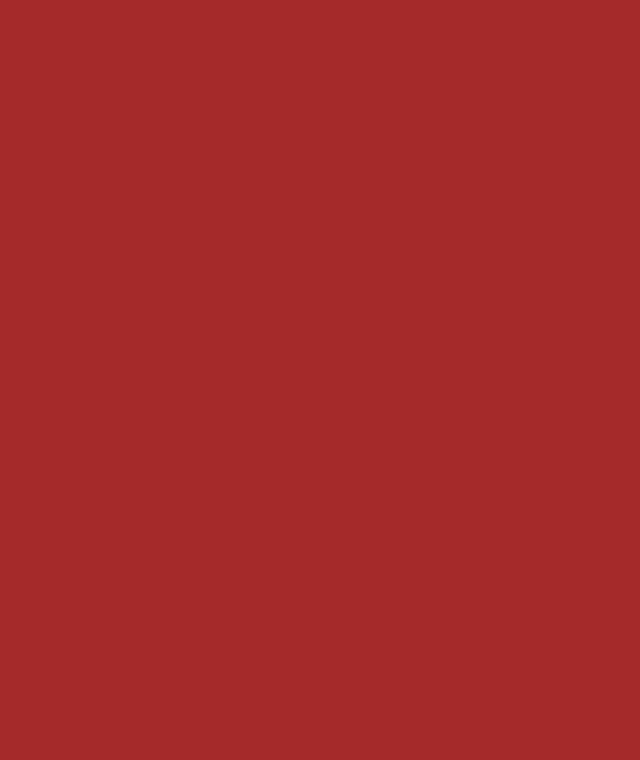
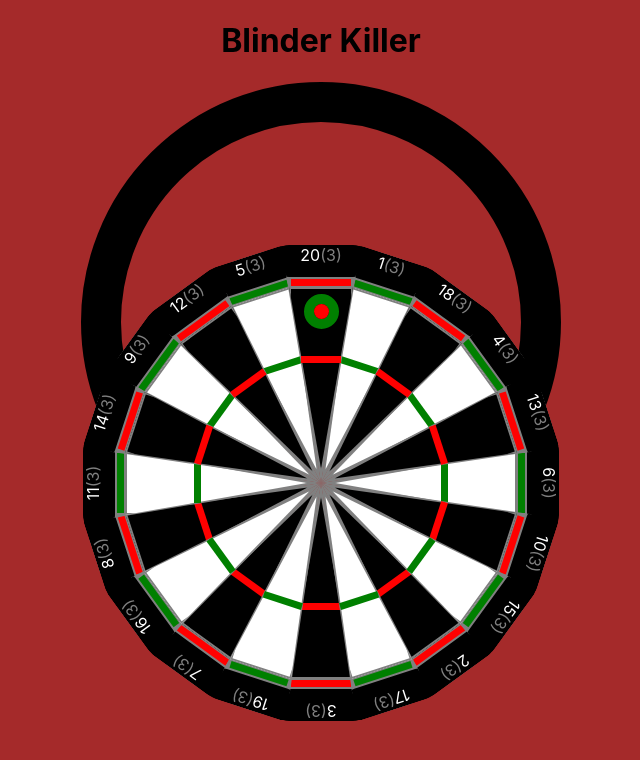
Before and after one commit to LasseWinkel/darts, a React (Create React App) app: page /blindkiller in a window 1280 px wide. Before the commit this address had no page. Shown: the top 760 px of the page, without its empty margins (319-959 px from the left). Built offline with nearby package versions, Linux system fonts and the light colour scheme.

Commit message:
Add players and lives count

```diff
--- a/src/components/App.tsx
+++ b/src/components/App.tsx
@@ -9,7 +9,17 @@ function App() {
       <div className="App">
         <Routes>
           <Route path="/" element={<Modi />} />
-          <Route path="/blinderkiller" element={<BlindKiller />} />
+          <Route
+            path="/blindkiller"
+            element={
+              <BlindKiller
+                players={[
+                  { name: "usr1", number: 3 },
+                  { name: "usr2", number: 4 },
+                ]}
+              />
+            }
+          />
         </Routes>
       </div>
     </BrowserRouter>
--- a/src/components/BlindKiller.tsx
+++ b/src/components/BlindKiller.tsx
@@ -1,13 +1,55 @@
 import "./BlindKiller.css";
 import Board from "./Board";
+import { useState } from "react";
 
-function BlindKiller() {
+type PlayerType = {
+  name: string;
+  number: number;
+};
+
+interface BlindKillerProps {
+  players: PlayerType[];
+}
+
+function BlindKiller(props: BlindKillerProps) {
+  const { players } = props;
+
+  const [lives, setLives] = useState<number[]>(Array(21).fill(3));
+  const [deadPlayers, setDeadPlayers] = useState<PlayerType[]>([]);
+
+  const hitNumber = (field: number, livesKilled: number) => {
+    const newLives = [...lives];
+
+    newLives[field - 1] = newLives[field - 1] - livesKilled;
+    if (newLives[field - 1] < 0) {
+      newLives[field - 1] = 0;
+    }
+
+    for (const player of players) {
+      if (player.number === field && newLives[field - 1] === 0) {
+        const playerIsAlreadyDead = deadPlayers.find(
+          (aPlayer) => aPlayer.name === player.name
+        );
+        if (!playerIsAlreadyDead) {
+          setDeadPlayers([...deadPlayers, player]);
+        }
+      }
+    }
+    setLives(newLives);
+  };
+
   return (
     <div className="blind-killer">
       <header className="blind-killer-header">
         <h1>Blinder Killer</h1>
       </header>
-      <Board />
+      <Board hitNumber={hitNumber} lives={lives} />
+      <div className="lives">
+        <span>{lives[20]}</span>
+      </div>
+      <div className="dead-players">
+        <span>{deadPlayers.map((aPlayer) => aPlayer.name)}</span>
+      </div>
     </div>
   );
 }
--- a/src/components/Board.tsx
+++ b/src/components/Board.tsx
@@ -2,30 +2,137 @@ import "./Board.css";
 import Segment from "./Segment";
 import Bull from "./Bull";
 
-function Board() {
+interface BoardProps {
+  lives: number[];
+  hitNumber: (field: number, livesKilled: number) => void;
+}
+
+function Board(props: BoardProps) {
+  const { lives, hitNumber } = props;
+
   return (
     <div className="board">
-      <Segment number={1} color="white" />
-      <Segment number={2} color="black" />
-      <Segment number={3} color="black" />
-      <Segment number={4} color="white" />
-      <Segment number={5} color="white" />
-      <Segment number={6} color="white" />
-      <Segment number={7} color="black" />
-      <Segment number={8} color="black" />
-      <Segment number={9} color="white" />
-      <Segment number={10} color="black" />
-      <Segment number={11} color="white" />
-      <Segment number={12} color="black" />
-      <Segment number={13} color="black" />
-      <Segment number={14} color="black" />
-      <Segment number={15} color="white" />
-      <Segment number={16} color="white" />
-      <Segment number={17} color="white" />
-      <Segment number={18} color="black" />
-      <Segment number={19} color="white " />
-      <Segment number={20} color="black" />
-      <Bull />
+      <Segment
+        number={1}
+        color="white"
+        hitNumber={hitNumber}
+        liveCount={lives[0]}
+      />
+      <Segment
+        number={2}
+        color="black"
+        hitNumber={hitNumber}
+        liveCount={lives[1]}
+      />
+      <Segment
+        number={3}
+        color="black"
+        hitNumber={hitNumber}
+        liveCount={lives[2]}
+      />
+      <Segment
+        number={4}
+        color="white"
+        hitNumber={hitNumber}
+        liveCount={lives[3]}
+      />
+      <Segment
+        number={5}
+        color="white"
+        hitNumber={hitNumber}
+        liveCount={lives[4]}
+      />
+      <Segment
+        number={6}
+        color="white"
+        hitNumber={hitNumber}
+        liveCount={lives[5]}
+      />
+      <Segment
+        number={7}
+        color="black"
+        hitNumber={hitNumber}
+        liveCount={lives[6]}
+      />
+      <Segment
+        number={8}
+        color="black"
+        hitNumber={hitNumber}
+        liveCount={lives[7]}
+      />
+      <Segment
+        number={9}
+        color="white"
+        hitNumber={hitNumber}
+        liveCount={lives[8]}
+      />
+      <Segment
+        number={10}
+        color="black"
+        hitNumber={hitNumber}
+        liveCount={lives[9]}
+      />
+      <Segment
+        number={11}
+        color="white"
+        hitNumber={hitNumber}
+        liveCount={lives[10]}
+      />
+      <Segment
+        number={12}
+        color="black"
+        hitNumber={hitNumber}
+        liveCount={lives[11]}
+      />
+      <Segment
+        number={13}
+        color="black"
+        hitNumber={hitNumber}
+        liveCount={lives[12]}
+      />
+      <Segment
+        number={14}
+        color="black"
+        hitNumber={hitNumber}
+        liveCount={lives[13]}
+      />
+      <Segment
+        number={15}
+        color="white"
+        hitNumber={hitNumber}
+        liveCount={lives[14]}
+      />
+      <Segment
+        number={16}
+        color="white"
+        hitNumber={hitNumber}
+        liveCount={lives[15]}
+      />
+      <Segment
+        number={17}
+        color="white"
+        hitNumber={hitNumber}
+        liveCount={lives[16]}
+      />
+      <Segment
+        number={18}
+        color="black"
+        hitNumber={hitNumber}
+        liveCount={lives[17]}
+      />
+      <Segment
+        number={19}
+        color="white "
+        hitNumber={hitNumber}
+        liveCount={lives[18]}
+      />
+      <Segment
+        number={20}
+        color="black"
+        hitNumber={hitNumber}
+        liveCount={lives[19]}
+      />
+      <Bull hitNumber={hitNumber} />
     </div>
   );
 }
--- a/src/components/Bull.css
+++ b/src/components/Bull.css
@@ -2,7 +2,7 @@
   display: flex;
   justify-content: center;
   align-items: center;
-  margin-top: 200px;
+  margin-top: 190px;
 }
 
 .single-bull {
--- a/src/components/Bull.tsx
+++ b/src/components/Bull.tsx
@@ -1,10 +1,16 @@
 import "./Bull.css";
 
-function Bull() {
+interface BullProps {
+  hitNumber: (field: number, livesKilled: number) => void;
+}
+
+function Bull(props: BullProps) {
+  const { hitNumber } = props;
+
   return (
     <div className="bull-wrapper">
-      <div className="single-bull"></div>
-      <div className="bulls-eye"></div>
+      <div className="single-bull" onClick={() => hitNumber(21, 1)}></div>
+      <div className="bulls-eye" onClick={() => hitNumber(21, 3)}></div>
     </div>
   );
 }
--- a/src/components/Modi.tsx
+++ b/src/components/Modi.tsx
@@ -10,7 +10,7 @@ function Modi() {
       <nav>
         <ul>
           <li>
-            <Link to="/blinderkiller">Blinder Killer</Link>
+            <Link to="/blindkiller">Blinder Killer</Link>
           </li>
         </ul>
       </nav>
--- a/src/components/Multiple.tsx
+++ b/src/components/Multiple.tsx
@@ -3,11 +3,19 @@ import "./Multiple.css";
 interface MultipleProps {
   styleName: string;
   color: string;
+  multiplier: number;
+  number: number;
+  hitNumber: (field: number, livesKilled: number) => void;
 }
 
 function Multiple(props: MultipleProps) {
-  const { styleName, color } = props;
-  return <div className={`multiple ${styleName} m${color}`}></div>;
+  const { styleName, color, number, multiplier, hitNumber } = props;
+  return (
+    <div
+      className={`multiple ${styleName} m${color}`}
+      onClick={() => hitNumber(number, multiplier)}
+    ></div>
+  );
 }
 
 export default Multiple;
--- a/src/components/Segment.css
+++ b/src/components/Segment.css
@@ -44,6 +44,10 @@
 
 .number {
   color: white;
+}
+
+.liveCount {
+  color: grey;
 }
 
 .black {
--- a/src/components/Segment.tsx
+++ b/src/components/Segment.tsx
@@ -4,18 +4,36 @@ import Multiple from "./Multiple";
 interface SegmentProps {
   number: number;
   color: string;
+  liveCount: number;
+  hitNumber: (field: number, livesKilled: number) => void;
 }
 
 function Segment(props: SegmentProps) {
-  const { number, color } = props;
+  const { number, color, liveCount, hitNumber } = props;
   return (
     <div className={`segment-wrapper n${number}`}>
       <div className="number-wrapper">
         <span className="number">{number}</span>
+        <span className="liveCount">({liveCount})</span>
       </div>
-      <div className={`segment ${color}`} />
-      <Multiple styleName="double" color={color} />
-      <Multiple styleName="triple" color={color} />
+      <div
+        className={`segment ${color}`}
+        onClick={() => hitNumber(number, 1)}
+      />
+      <Multiple
+        styleName="double"
+        color={color}
+        multiplier={2}
+        number={number}
+        hitNumber={hitNumber}
+      />
+      <Multiple
+        styleName="triple"
+        color={color}
+        multiplier={3}
+        number={number}
+        hitNumber={hitNumber}
+      />
     </div>
   );
 }
```
